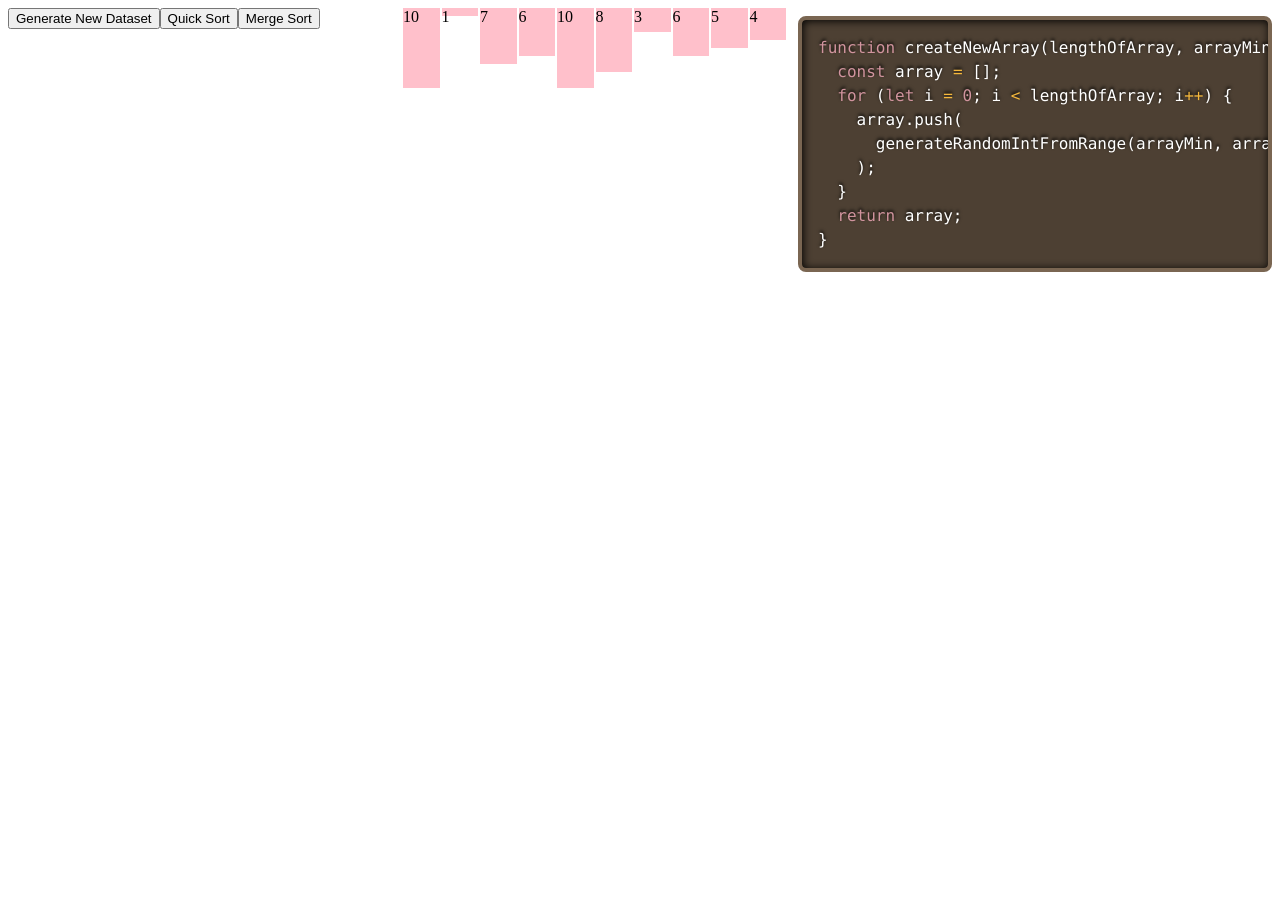
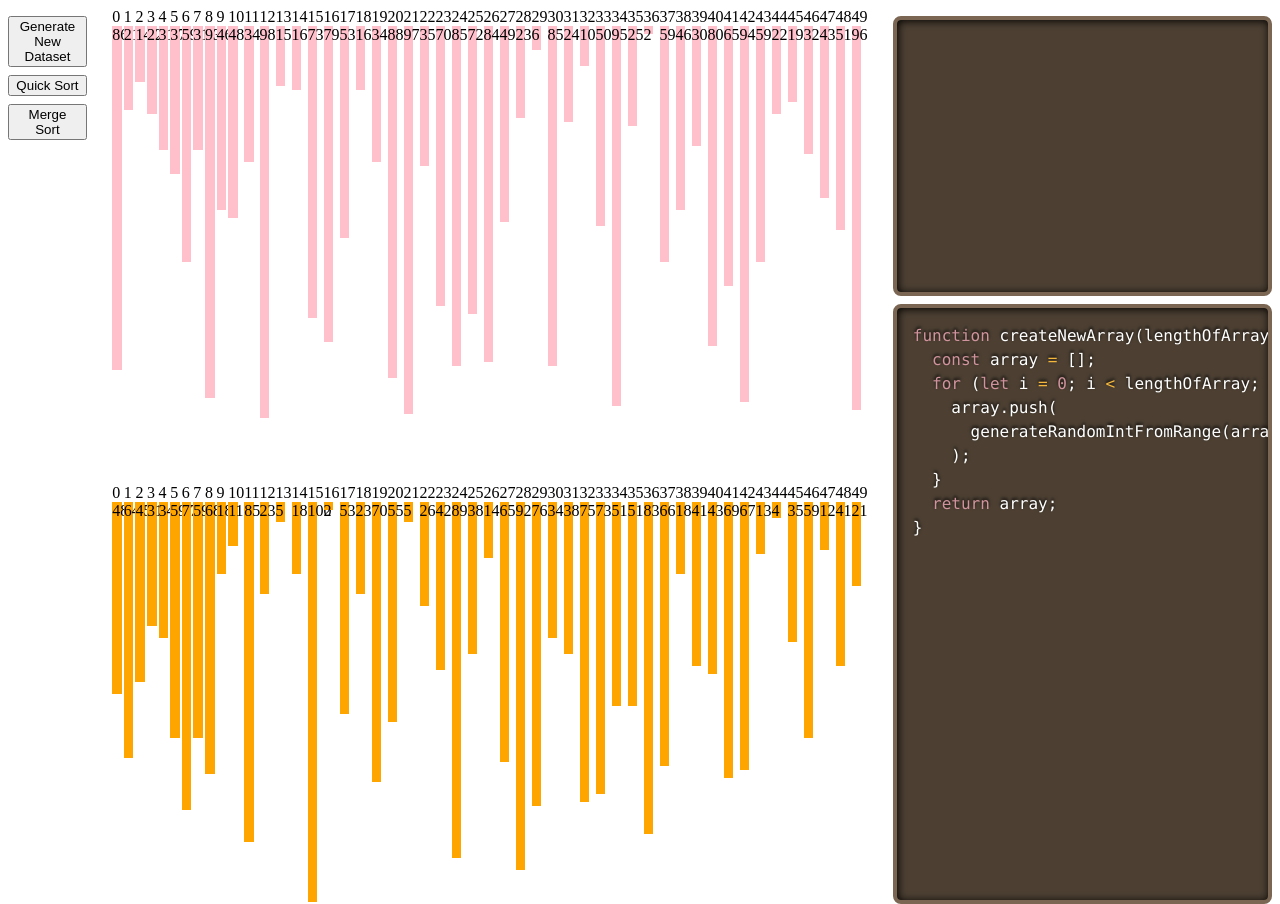
Before and after one commit to katalinschmidt/algos_project, a React (Create React App) app: page / in a window 1280 px wide. Before the commit the page ends 816 px from the top, so only its background shows below. Built offline with nearby package versions, Linux system fonts and the light colour scheme.

Commit message:
Add temp array and console log display

```diff
--- a/src/SortingVisualizer/SortingAlgorithmsTests.js
+++ b/src/SortingVisualizer/SortingAlgorithmsTests.js
@@ -43,7 +43,7 @@ export function testQuickSort() {
         console.assert(arraysAreEqual(javaScriptSortedArray, quickSortedArray) === true, "Expected arraysAreEqual() to return True for quickSort");
     }
 
-    console.log("* * * Quick sort test complete! * * *")
+    console.log("* * * Quick sort test complete! * * *");
 }
 
 export function testMergeSort() {
@@ -55,5 +55,5 @@ export function testMergeSort() {
         console.assert(arraysAreEqual(javaScriptSortedArray, mergeSortedArray) === true, "Expected arraysAreEqual() to return True for mergeSort");
     }
 
-    console.log("* * * Merge sort test complete! * * *")
+    console.log("* * * Merge sort test complete! * * *");
 }
--- a/src/SortingVisualizer/SortingVisualizer.css
+++ b/src/SortingVisualizer/SortingVisualizer.css
@@ -1,28 +1,72 @@
 .visualizer-app {
-  display: flex;
-  flex-direction: row;
-  gap: 10px; /* Add a 10px gap between the child divs */
-  height: 100vh;
+    display: flex;
+    flex-direction: row;
+    height: 100vh;
+    /* Add spacing between children divs */
+    gap: 2%;
 }
 
-.user-controls-container {
-  flex: 1;
-  width: 25%;
-}
-
-.array-container,
-.code-container {
-  flex: 1;
-  width: 37.5%;
+.user-controls-container > button {
+    /* Expand buttons to be the same size in width */
+    width: 100%;
+    /* Add spacing between buttons */
+    margin-top: 10%;
 }
 
 .array-container {
-  display: flex;
-  justify-content: space-evenly;
+    height: 100vh;
 }
 
-.array-item {
-  flex-grow: 1;
-  background-color: pink;
-  margin-right: 2px;
+/* Display divs in array as a bar graph */
+.array-container > div {
+    display: flex;
+    height: 50%;
+    /* Add spacing between arrays */
+    margin-bottom: 10%;
 }
+
+.main-array-bar-value {
+    background-color: pink;
+    /* Add spacing between bars */
+    margin-right: 2px;
+}
+
+.temp-array-bar-value {
+    background-color: orange;
+    /* Add spacing between bars */
+    margin-right: 2px;
+}
+
+.code-container {
+    width: 30%;
+}
+
+.console-messages {
+    /* Use scrollbar when text outgrows div */
+    overflow: auto;
+    height: 30%;
+}
+
+pre {
+    /* Use scrollbar when text outgrows div */
+    overflow: auto;
+    height: 70%;
+}
+
+.console-messages {
+    /* Style div to match SyntaxHighlighter */
+    background: rgb(77, 64, 51);
+    border: 0.3em solid rgb(122, 102, 82);
+    border-radius: 0.5em;
+    box-shadow: black 1px 1px 0.5em inset;
+    padding: 1em;
+    margin: 0.5em 0px;
+    /* Style text */
+    font-family: Consolas, Monaco, "Andale Mono", "Ubuntu Mono", monospace;
+    font-size: 1em;
+    color: white;
+}
+
+.console-messages > div {
+    overflow-y: scroll;
+}
--- a/src/SortingVisualizer/SortingVisualizer.jsx
+++ b/src/SortingVisualizer/SortingVisualizer.jsx
@@ -1,4 +1,4 @@
-import { useState } from 'react';
+import { useState, useEffect } from 'react';
 import './SortingVisualizer.css';
 import { createNewArray } from './utils.js'
 import { quickSort, mergeSort } from './SortingAlgorithms.js';
@@ -42,7 +42,7 @@ function visualizeQuickSort(array) {
 
     for (let i = 1; i < animations.length; i++) {
         // Get the bars currently on display
-        const arrayBars = document.getElementsByClassName('array-item');
+        const arrayBars = document.getElementsByClassName('main-array-bar-value');
 
         const [isCompare, barOneIdx, barTwoIdx] = animations[i];
         if (isCompare) {
@@ -79,13 +79,11 @@ function visualizeQuickSort(array) {
 }
 
 function visualizeMergeSort(array) {
-    // const [_, animations] = mergeSort([...array]);
-    const [sortedArray, animations] = mergeSort([10, 1, 7, 6, 10, 8, 3, 6, 5, 4]);
-    console.log("sortedArray", sortedArray);
+    const [_, animations] = mergeSort([...array]);
 
     for (let i = 1; i < animations.length; i++) {
         // Get the bars currently on display
-        const arrayBars = document.getElementsByClassName('array-item');
+        const arrayBars = document.getElementsByClassName('main-array-bar-value');
 
         // TODO: Implement animation
     }
@@ -93,9 +91,19 @@ function visualizeMergeSort(array) {
 
 function SortingVisualizer() {
     // Instantiate state values & display bar graph & code on render
-    // const [array, setArray] = useState(createNewArray(LENGTH_OF_ARRAY, MIN_RANDOM_INT, MAX_RANDOM_INT));
-    const [array, setArray] = useState([10, 1, 7, 6, 10, 8, 3, 6, 5, 4]);
+    const [array, setArray] = useState(createNewArray(LENGTH_OF_ARRAY, MIN_RANDOM_INT, MAX_RANDOM_INT));
+    const [tempArray, setTempArray] = useState(createNewArray(LENGTH_OF_ARRAY, MIN_RANDOM_INT, MAX_RANDOM_INT));
+    // const [tempArray, setTempArray] = useState([]);
     const [displayCode, setDisplayCode] = useState(createNewArray.toString());
+    const [logMessages, setLogMessages] = useState([]);
+
+    // Publish logs to div:
+    useEffect(() => {
+      const originalLog = console.log;
+      console.log = function(...args) {
+        setLogMessages(prevLogMessages => [args.join(' '), ...prevLogMessages]);
+      };
+    }, []);
 
     function handleRegenerateClick() {
         setArray(createNewArray(LENGTH_OF_ARRAY, MIN_RANDOM_INT, MAX_RANDOM_INT));
@@ -123,24 +131,49 @@ function SortingVisualizer() {
                 <button onClick={handleQuickSortClick}>Quick Sort</button>
                 <button onClick={handleMergeSortClick}>Merge Sort</button>
             </div>
-            {/* Display array */}
+            {/* Display arrays */}
             <div className="array-container">
+                <div id="main-array">
                     {/* Map each element in array to div for styling */}
                     {array.map((value, idx) => (
+                        <div key={idx}>
+                            <div className="main-array-bar-idx">{idx}</div>
                             <div
-                        key={idx}
-                        className="array-item"
+                                className="main-array-bar-value"
                                 style={{
-                            // height: `${(value / MAX_RANDOM_INT) * (window.innerHeight * 0.75)}px`,
                                     height: `${(value / MAX_RANDOM_INT) * 100}%`,
                                     width: `calc(75vw * 0.5 / ${LENGTH_OF_ARRAY})`,
                                 }}
                             >
                                 <span>{value}</span>
                             </div>
+                        </div>
                     ))}
                 </div>
+                <div id="temp-array">
+                    {/* Map each element in array to div for styling */}
+                    {tempArray.map((value, idx) => (
+                        <div key={idx}>
+                            <div className="temp-array-bar-idx">{idx}</div>
+                            <div
+                                className="temp-array-bar-value"
+                                style={{
+                                    height: `${(value / MAX_RANDOM_INT) * 100}%`,
+                                    width: `calc(75vw * 0.5 / ${LENGTH_OF_ARRAY})`,
+                                }}
+                            >
+                                <span>{value}</span>
+                            </div>
+                        </div>
+                    ))}
+                </div>
+            </div>
             <div className="code-container">
+                <div className="console-messages">
+                    {logMessages.map((msg, idx) => (
+                        <div key={idx}>{msg}</div>
+                    ))}
+                </div>
                 <SyntaxHighlighter language="javascript" style={dark}>
                     {displayCode}
                 </SyntaxHighlighter>
```
Lines whose indentation alone changed are shown as unchanged.
